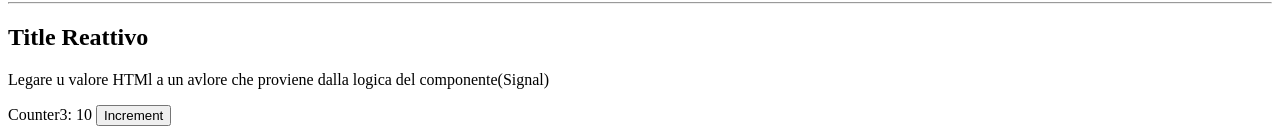
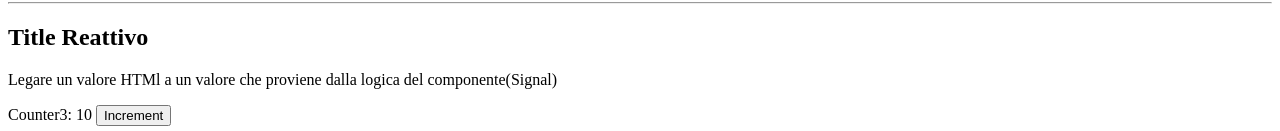
Before and after one commit to DylanBlanco/learn_angular, an Angular app: page / in a window 1280 px wide. Shown: the part 935-1066 px from the top of the page. Built offline with nearby package versions, Linux system fonts and the light colour scheme.

Commit message:
reattività del title [title]

```diff
--- a/src/app/app.component.html
+++ b/src/app/app.component.html
@@ -134,7 +134,7 @@
 
     <section>
         <h2>Title Reattivo</h2>
-        <p>Legare u valore HTMl a un avlore che proviene dalla logica del componente(Signal)</p>
+        <p [title]="'Spiegazione'">Legare un valore HTMl a un valore che proviene dalla logica del componente(Signal)</p>
 
         <div [title]="'Counter3: ' + counter3()">  <!--  Title reattivo (stringa + valore del signal) -->
             Counter3: {{ counter3() }}
```
